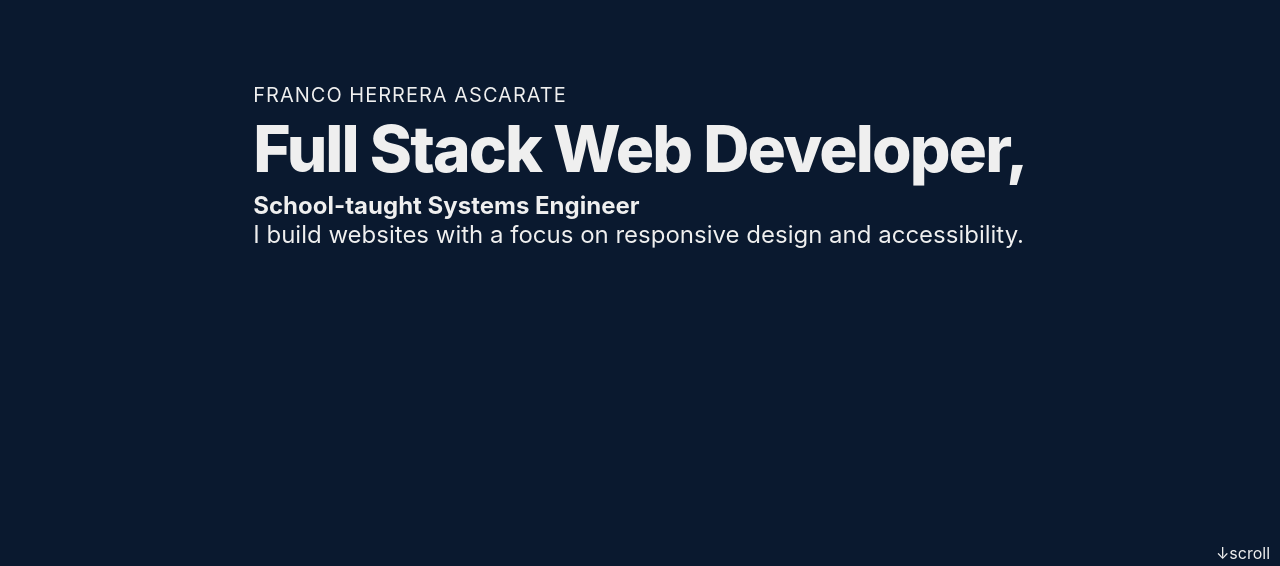
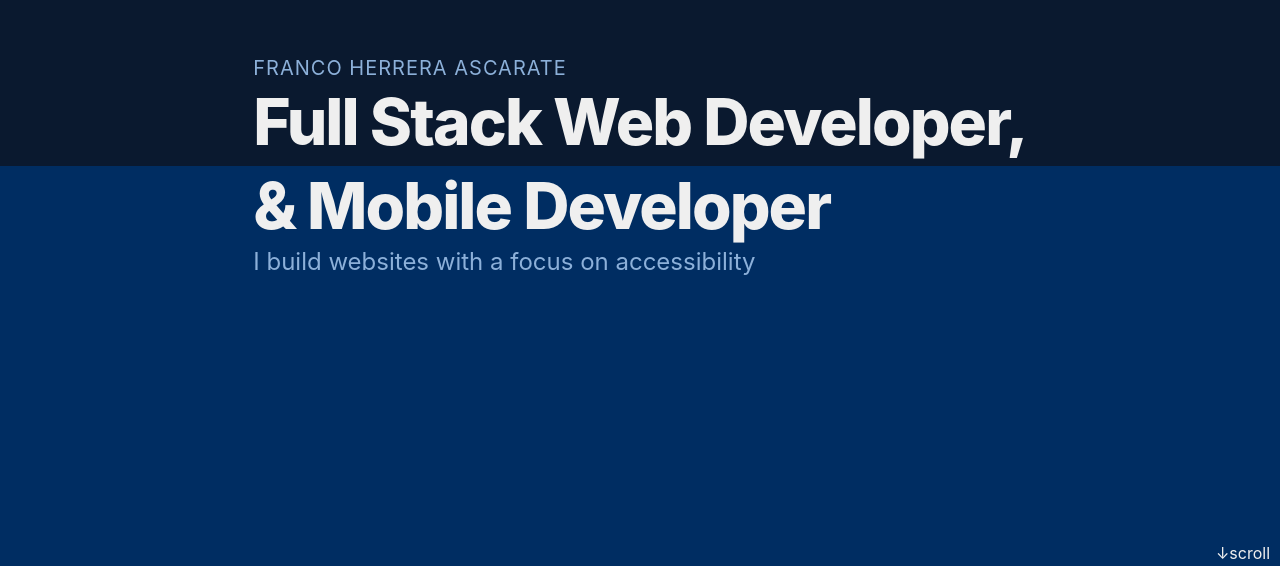
Before and after one commit to francoasc/portfolio, a React (Create React App) app: page / in a window 1280 px wide. Shown: the part 234-800 px from the top of the page. Built offline with nearby package versions, Linux system fonts and the light colour scheme.

Commit message:
changes to home

```diff
--- a/package.json
+++ b/package.json
@@ -13,10 +13,7 @@
     "web-vitals": "^1.0.1"
   },
   "scripts": {
-    "start": "react-scripts start",
-    "build": "react-scripts build",
-    "test": "react-scripts test",
-    "eject": "react-scripts eject"
+    "start": "react-scripts start"
   },
   "eslintConfig": {
     "extends": [
--- a/src/components/Home/home.js
+++ b/src/components/Home/home.js
@@ -8,20 +8,20 @@ function Home() {
         <div className="logo-container">
           <span>FRANCO HERRERA ASCARATE</span>
         </div>
+
         <div className="header-text">
           <h1>
             <p>Full Stack Web Developer,</p>
           </h1>
         </div>
-        <div>
+        <span className="background-color-subheader" />
+        <div className="header-text">
           <h1>
-            <p>School-taught Systems Engineer</p>
+            <p>& Mobile Developer</p>
           </h1>
-          <h3>
-            I build websites with a focus on responsive design and
-            accessibility.
-          </h3>
+          <h3>I build websites with a focus on accessibility</h3>
         </div>
+
         <div className="scroll-button">
           <div className="arrow-animation">↓</div>
           scroll
--- a/src/styles/home-styles.js
+++ b/src/styles/home-styles.js
@@ -47,7 +47,7 @@ const bounce = keyframes`
 
 export const StyledHome = styled.section`
   min-height: 100vh;
-  min-width: 100vw;
+  min-width: 100%;
   background-color: #0a192f;
   color: #efefef;
   padding-right: auto;
@@ -59,15 +59,14 @@ export const StyledHome = styled.section`
   flex-wrap: wrap;
 
   .header-container {
-    height: 100%;
-
     .logo-container {
       span {
-        /* animation: tracking-in-expand 1s cubic-bezier(0.215, 0.61, 0.355, 1) both; */
         text-align: left;
         font-size: 20px;
         letter-spacing: 1px;
         text-transform: uppercase;
+        font-weight: 400;
+        color: #8cb0d9;
       }
     }
 
@@ -87,6 +86,9 @@ export const StyledHome = styled.section`
     h3 {
       font-weight: inherit;
       font-size: 24px;
+      position: relative;
+      text-align: left;
+      color: #8cb0d9;
     }
 
     .scroll-button {
@@ -107,17 +109,24 @@ export const StyledHome = styled.section`
         }
       }
     }
+
+    .background-color-subheader {
+      background-color: #002d62;
+      left: 0;
+      bottom: 0;
+      position: absolute;
+      height: 50%;
+      width: 100%;
+    }
   }
 
   @media (max-width: 800px) {
     .header-container {
       padding-left: 15px;
       padding-right: 15px;
-      height: 100%;
 
       .logo-container {
         span {
-          /* animation: tracking-in-expand 1s cubic-bezier(0.215, 0.61, 0.355, 1) both; */
           text-align: left;
           font-size: 15px;
           letter-spacing: 1px;
```
